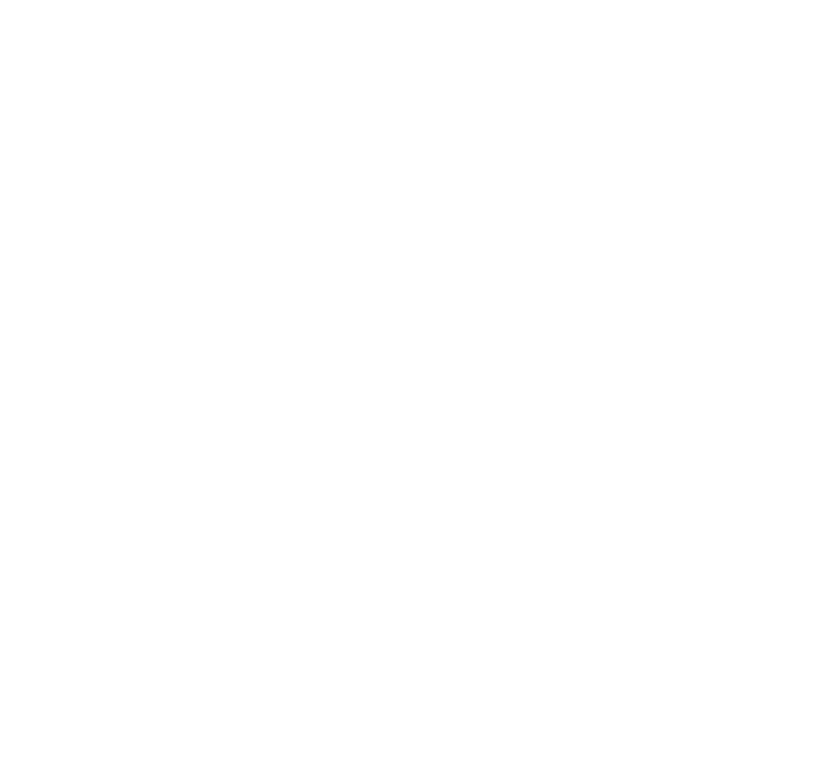
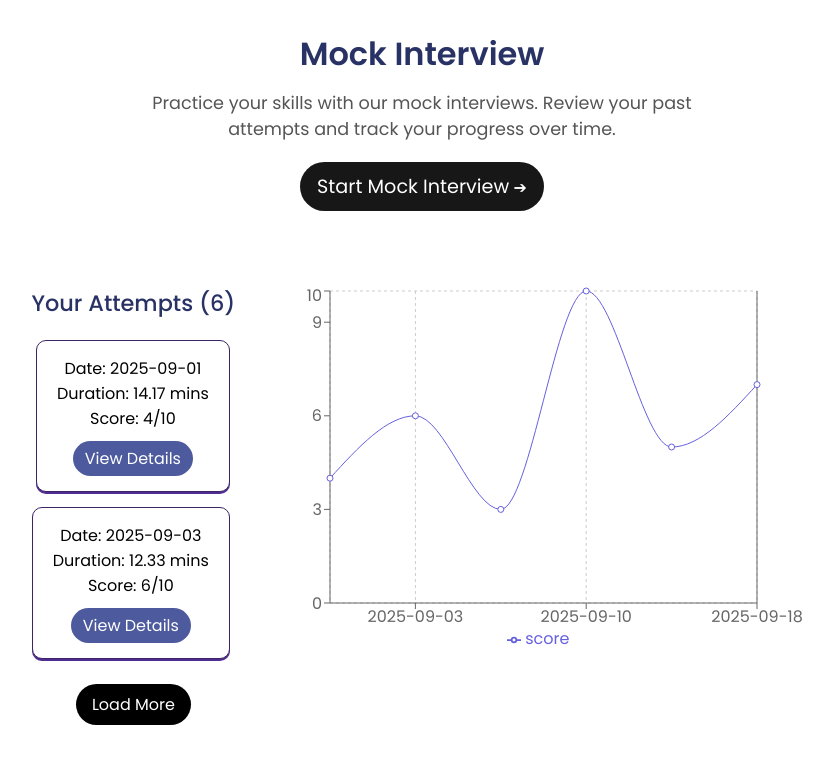
Before and after one commit to mohadmohamed/Depi-Project, a React (Vite) app in the folder Client/react-front-End/: page / in a window 1280 px wide. Shown: the top 764 px of the page, without its empty margins (218-1051 px from the left). Built offline with nearby package versions, Linux system fonts and the light colour scheme; a small style sheet from the web is missing.

Commit message:
Mock Interview Page Done

```diff
--- a/Client/react-front-End/package.json
+++ b/Client/react-front-End/package.json
@@ -12,7 +12,8 @@
   "dependencies": {
     "react": "^19.1.0",
     "react-dom": "^19.1.0",
-    "react-icons": "^5.5.0"
+    "react-icons": "^5.5.0",
+    "recharts": "^3.2.0"
   },
   "devDependencies": {
     "@eslint/js": "^9.30.1",
--- a/Client/react-front-End/src/App.jsx
+++ b/Client/react-front-End/src/App.jsx
@@ -4,11 +4,12 @@
 import Login from "./componenets/authentication/Login";
 import Signup from "./componenets/authentication/Signup";
 import Questions from "./componenets/Questions/Questions";
-
+import MockInterview from "./componenets/Mock-Interview/mockInterview";
 function App() {
 
   return (
     <>
+      <MockInterview />
       {/* <Questions /> */}
      {/* <Signup/> */}
       {/* <Login /> */}
--- /dev/null
+++ b/Client/react-front-End/src/componenets/Mock-Interview/attemptsCard.jsx
@@ -0,0 +1,19 @@
+import './mockInterview.css'
+
+export default function attemptCard(props){
+console.log(props.noOfAttempts)
+return(
+
+    <div className="mi-attempt-card">
+
+        <h2 className="attempt-title">{props.title}</h2>
+        <p className="attempt-date">Date: {props.date.split("T")[0]}</p>
+        <p className="attempt-duration">Duration: {(props.durationSec/60).toFixed(2)} mins</p>
+        <p className="attempt-score">Score: {props.score}/{props.total}</p>
+        <button className="view-details-btn">View Details</button>
+    </div>
+
+
+
+)
+}
--- /dev/null
+++ b/Client/react-front-End/src/componenets/Mock-Interview/attemptsGraph.jsx
@@ -0,0 +1,48 @@
+import { LineChart, Line, XAxis, YAxis, CartesianGrid, Tooltip, Legend, ResponsiveContainer } from 'recharts';
+import React from 'react';
+import attemptsFile from '../../data/attempts.json'
+
+export default function AttemptsGraph() {
+    const data = attemptsFile.attempts.map((a) => ({
+  date: a.date.split("T")[0],
+  score: a.score,
+  percentage: ((a.score / a.total) * 100).toFixed(2),
+  duration: (a.durationSec / 60).toFixed(2),
+}));
+
+  return (
+    <div id="mi-graph" >
+      <ResponsiveContainer>
+     <LineChart data={data}>
+  <CartesianGrid strokeDasharray="3 3" />
+  <XAxis dataKey="date" />
+
+  {/* Y axis for percentage */}
+  <YAxis yAxisId="left" domain={[0, 10]} />
+
+  {/* Y axis for score */}
+  <YAxis yAxisId="right" orientation="right" domain={[0, 100]} />
+
+  <Tooltip />
+  <Legend />
+
+  {/* percentage line */}
+  <Line
+    type="monotone"
+    dataKey="score"
+    stroke="#6660deff"
+    yAxisId="left"
+  />
+
+  {/* score line */}
+  {/* <Line
+    type="monotone"
+    dataKey="percentage"
+    stroke="#82ca9d"
+    yAxisId="right"
+  /> */}
+</LineChart>
+      </ResponsiveContainer>
+    </div>
+  );
+}
--- /dev/null
+++ b/Client/react-front-End/src/componenets/Mock-Interview/mockInterview.css
@@ -0,0 +1,261 @@
+:root {
+  --mi-color: #293264;
+  --mi-accent: #4D5B9E;
+}
+
+/* main container */
+.mi-main {
+  display: flex;
+  height: 100vh;
+  flex-direction: column;
+  align-items: center;
+  /* background-image:
+    radial-gradient(ellipse at 10% 90%, rgba(255, 153, 153, 0.45) 0%, rgba(246, 143, 155, 0.335) 18%, transparent 45%),
+    radial-gradient(ellipse at 90% 90%, rgba(255, 202, 202, 0.45) 0%, rgba(246, 143, 155, 0.335) 18%  , transparent 45%),
+    radial-gradient(circle at 50% 10%, rgba(248, 169, 255, 0.213) 0%, rgba(194, 183, 248, 0.357) 28%, transparent 45%),
+    linear-gradient(180deg, rgba(248,243,255,1) 0%, rgb(255, 255, 255) 42%, rgb(255, 255, 255) 100%); */
+
+
+
+    padding: 30px 20px;
+}
+.mapped-attempts::-webkit-scrollbar {
+  width: 5px;
+}
+
+.mapped-attempts::-webkit-scrollbar-track {
+  background: #f0f2fa;
+  border-radius: 10px;
+}
+
+.mapped-attempts::-webkit-scrollbar-thumb {
+  background: linear-gradient(180deg, #8884d8, #293264);
+  border-radius: 10px;
+}
+
+.mapped-attempts::-webkit-scrollbar-thumb:hover {
+  background: linear-gradient(180deg, #6a5acd, #1e285c);
+}
+
+
+.mock-interview {
+  display: flex;
+  flex-direction: column;
+  align-items: center;
+  margin-bottom: 20px;
+  text-align: center;
+}
+
+/* Header */
+.mi-header {
+  font-size: 2rem;
+  color: var(--mi-color);
+  font-family: 'Poppins', sans-serif;
+  font-weight: 600;
+  margin-bottom: 12px;
+  text-align: center;
+}
+
+.mi-text {
+  font-size: 1.1rem;
+  color: #555;
+  font-family: 'Poppins', sans-serif;
+  text-align: center;
+  max-width: 600px;
+  margin-bottom: 20px;
+}
+
+
+/* Attempt Card */
+
+.mi-attempt-card {
+  background-color: #fff;
+
+  border-radius: 10px;
+  padding: 15px 20px;
+  margin: auto;
+  border:1px solid #3c2364;
+  margin-bottom: 15px;
+  width: max-content;
+  max-width: 800px;
+  transition: 0.2s all ease;
+ box-shadow:  0px 2px 0px #502d92;
+  margin-right: 15px;
+}
+
+.mi-attempt-card:hover{
+    transform: translateY(-3px);
+}
+
+/* .mi-attempt-card:hover {
+  box-shadow: 0 4px 10px rgba(102, 37, 186, 0.7);
+  transform: scale(1.02);
+} */
+
+/* Start Button */
+.load-more-btn {
+  all: unset;
+  background-color: rgb(0, 0, 0);
+  color: #fff;
+  padding: 8px 16px;
+  border-radius: 100px;
+  font-size: 1rem;
+  font-family: 'Poppins', sans-serif;
+  cursor: pointer;
+  transition: 0.2s all ease;
+  margin-top: 10px;
+}
+
+.load-more-btn:hover {
+  background-color: #1D1D1D;
+  transform: scale(1.02);
+}
+
+.mi-start-btn {
+  all: unset;
+  background-color: rgb(23, 23, 23);  color: #fff;
+  padding: 10px 17px;
+  border-radius: 100px;
+  font-size: 1.2rem;
+  font-family: 'Poppins', sans-serif;
+  cursor: pointer;
+  transition: 0.2s all ease;
+  margin-bottom: 25px;
+}
+
+.mi-start-btn::after {
+  content: ' ➔ ';
+  font-size: 1rem;
+}
+
+.mi-start-btn:hover {
+  background-color: #1d1d1d;
+  transform: scale(1.01);
+}
+
+/* Attempts section */
+.mi-attempts {
+  width: 100%;
+  max-width: 800px;
+  margin-top: 30px;
+  display: flex;
+}
+
+.mi-subtitle {
+  font-size: 1.4rem;
+  color: var(--mi-color);
+  font-weight: 500;
+  margin-bottom: 20px;
+}
+
+
+
+/* No Attempts */
+.no-attempts {
+  text-align: center;
+  margin-top: 40px;
+}
+
+.no-attempts-title {
+  font-size: 1.5rem;
+  color: var(--mi-color);
+  margin-bottom: 10px;
+}
+
+.no-attempts-text {
+  font-size: 1.1rem;
+  color: #555;
+  margin-bottom: 20px;
+}
+
+/*Mapped Attempts  */
+.view-details-btn{
+  all: unset;
+  background-color: var(--mi-accent);
+  color: #fff;
+  padding: 5px 12px;
+  border-radius: 100px;
+  margin-top: 10px;
+  font-size: 1rem;
+  font-family: 'Poppins', sans-serif;
+  cursor: pointer;
+  transition: 0.2s all ease;
+}
+.view-details-btn:hover{
+    background-color: #2e3f93;
+    transform: scale(1.02);
+}
+
+.mapped-attempts {
+flex:1;
+text-align: center;
+max-height: 450px;
+overflow-y: auto;
+overflow-x: hidden;
+box-sizing: border-box;
+
+}
+
+
+
+#mi-graph{
+    flex: 2.5;
+    transition: 0.2s all ease;
+    height: 370px;
+    margin-left: 20px;
+
+}
+/* #mi-graph:hover{
+    transform: scale(1.01);
+} */
+
+/* Responsive */
+@media (max-width: 768px) {
+  .mi-main {
+    padding: 20px;
+  }
+
+  .mi-header {
+    font-size: 1.7rem;
+  }
+
+  .mi-start-btn {
+    font-size: 1rem;
+    padding: 10px 16px;
+  }
+
+  .mi-subtitle {
+    font-size: 1.2rem;
+  }
+}
+@media (max-width: 600px){
+  .mi-attempts {
+    flex-direction: column;
+    align-items: center;
+  }
+    #mi-graph{
+        margin-top: 30px;
+        margin-left: 0;
+        width: 100%;
+        max-height:auto;
+        flex: none;
+    }
+    .mapped-attempts
+    {
+    max-height: 100%;
+    }
+    .mi-attempt-card{
+        margin-right: 0;
+
+    }
+
+}
+@media (max-width:450px){
+
+    #mi-graph{
+        margin-top: 30px;
+        width: 100%;
+        max-height:250px;
+        flex: none;
+    }
+}
--- /dev/null
+++ b/Client/react-front-End/src/componenets/Mock-Interview/mockInterview.jsx
@@ -0,0 +1,55 @@
+import React from 'react'
+import './mockInterview.css'
+import attemptsFile from '../../data/attempts.json'
+import AttemptsCard from './attemptsCard'
+import AttemptsGraph from './attemptsGraph'
+
+export default function MockInterview() {
+    const [end, setEnd] = React.useState(2);
+    const noOfAttempts = attemptsFile.attempts.length;
+
+    const mappedAttempts = attemptsFile.attempts.slice(0,end).map(
+        (attempt) => <AttemptsCard
+            key={attempt.id}
+            {...attempt}
+        />
+    )
+
+
+    return (
+        <>
+            <main className='mi-main'>
+                <div className='mock-interview'>
+                    <h1 className='mi-header'>Mock Interview</h1>
+                    <p className='mi-text'>Practice your skills with our mock interviews. Review your past attempts and track your progress over time.</p>
+                    <button  className='mi-start-btn'>Start Mock Interview</button>
+                </div>
+                {noOfAttempts > 0 ? <section className='mi-attempts'>
+                    <div className='mapped-attempts'>
+                        <h2 className='mi-subtitle'>Your Attempts ({noOfAttempts})</h2>
+                        {mappedAttempts}
+
+                        {end < noOfAttempts && (
+                            <button
+                                className="load-more-btn"
+                                onClick={() => setEnd(prev => prev + 2)}
+                            >
+                                Load More
+                            </button>
+                        )}
+                    </div>
+                    <AttemptsGraph />
+                </section> : null}
+
+
+                {noOfAttempts === 0 ? <div className="no-attempts">
+                    <h2 className="no-attempts-title">No Attempts Yet</h2>
+                    <p className="no-attempts-text">You haven't attempted any mock interviews yet. Start practicing now!</p>
+                    <button className="mi-start-btn">Start Your First Attempt Now</button>
+                </div> : null}
+
+
+            </main>
+        </>
+    )
+}
--- /dev/null
+++ b/Client/react-front-End/src/data/attempts.json
@@ -0,0 +1,64 @@
+{
+  "attempts": [
+    {
+      "id": "a1",
+      "label": "A",
+      "date": "2025-09-01T10:00:00Z",
+      "score": 4,
+      "total": 10,
+      "percentage": 40,
+      "timeSec": 250,
+      "durationSec": 850
+    },
+    {
+      "id": "a2",
+      "label": "B",
+      "date": "2025-09-03T14:30:00Z",
+      "score": 6,
+      "total": 10,
+      "percentage": 60,
+      "timeSec": 450,
+      "durationSec": 740
+    },
+    {
+      "id": "a3",
+      "label": "C",
+      "date": "2025-09-07T09:45:00Z",
+      "score": 3,
+      "total": 10,
+      "percentage": 30,
+      "timeSec": 120,
+      "durationSec": 920
+    },
+    {
+      "id": "a4",
+      "label": "D",
+      "date": "2025-09-10T14:30:00Z",
+      "score": 10,
+      "total": 10,
+      "percentage": 100,
+      "timeSec": 1000,
+      "durationSec": 500
+    },
+    {
+      "id": "a5",
+      "label": "E",
+      "date": "2025-09-14T16:15:00Z",
+      "score": 5,
+      "total": 10,
+      "percentage": 50,
+      "timeSec": 300,
+      "durationSec": 610
+    },
+    {
+      "id": "a6",
+      "label": "F",
+      "date": "2025-09-18T11:20:00Z",
+      "score": 7,
+      "total": 10,
+      "percentage": 70,
+      "timeSec": 480,
+      "durationSec": 720
+    }
+  ]
+}
```
Also changed, not shown: 1 other file (tests, documents, lock files or other folders).
